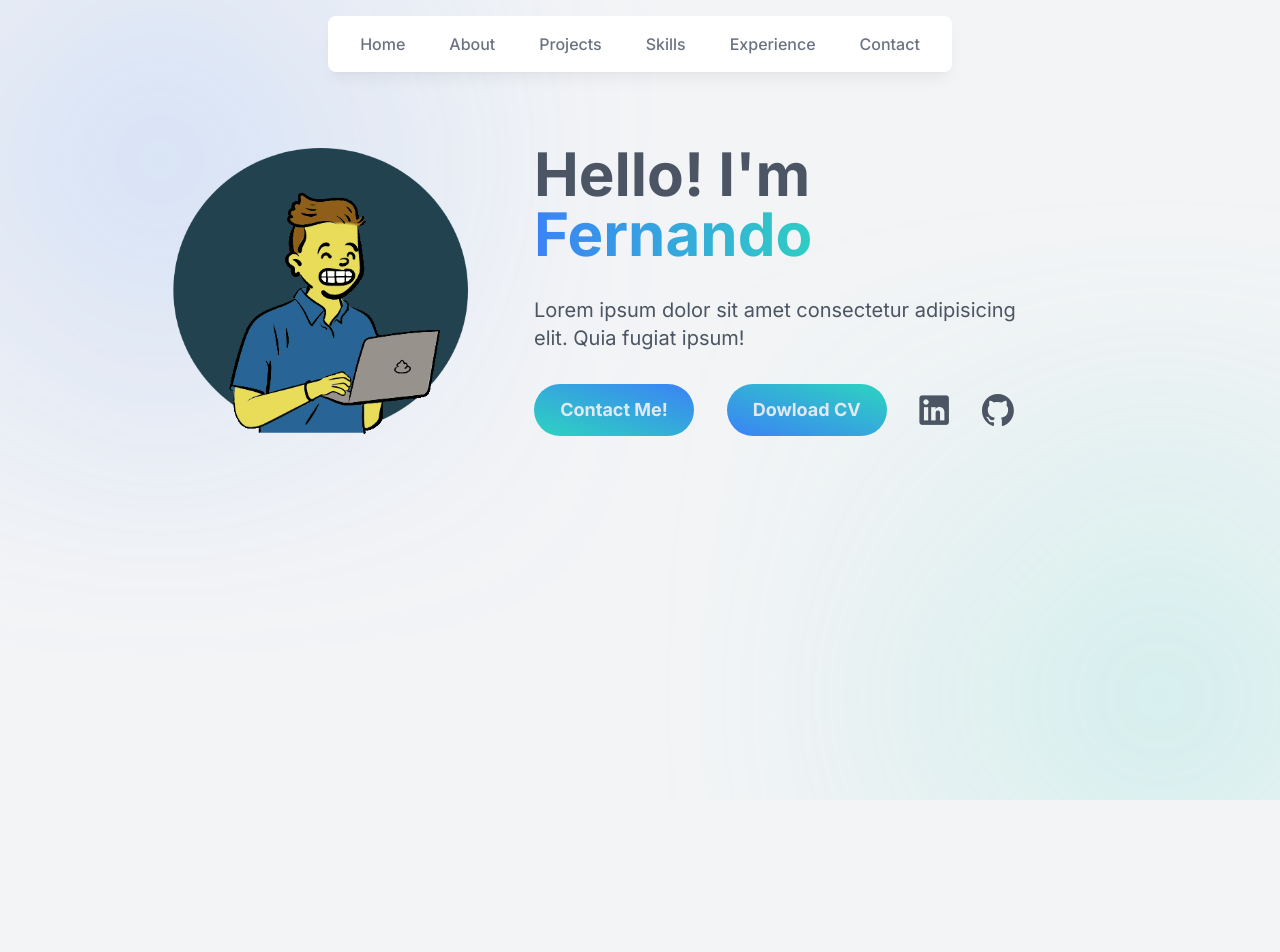
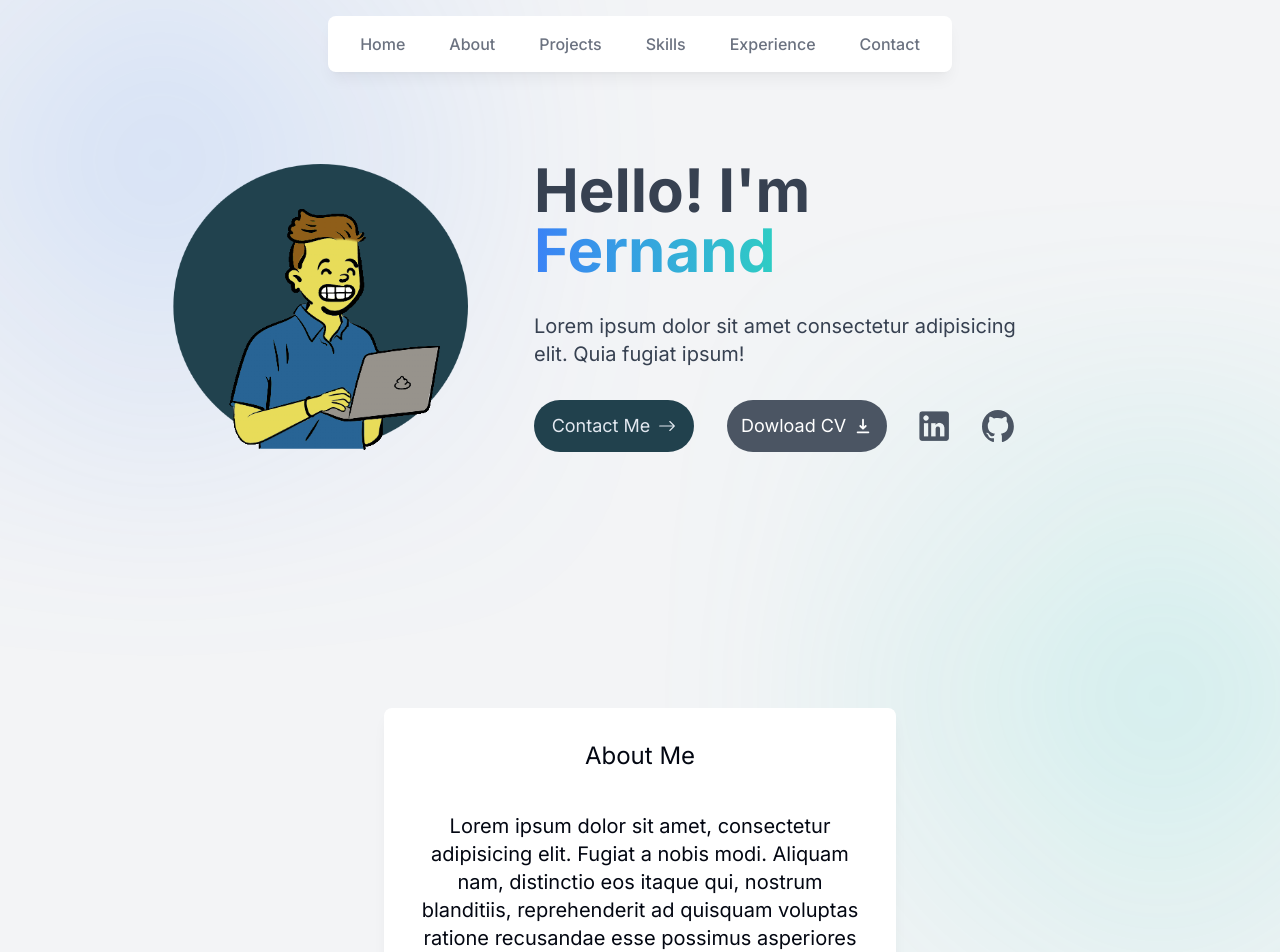
Before and after one commit to Ferclemens/portfolio-v2, a Next.js app: page / in a window 1280 px wide. Shown: the top 952 px of the page. Before the commit the page ends 800 px from the top, so only its background shows below. Built offline with nearby package versions, Linux system fonts and the light colour scheme.

Commit message:
about section done, fixed margin and padding sections

```diff
--- a/app/layout.tsx
+++ b/app/layout.tsx
@@ -18,8 +18,8 @@ export default function RootLayout({
   return (
     <html lang="en">
       <body className={`${inter.className} bg-gray-100 text-gray-950`}>
-        <div className="bg-blue-500 absolute top-14 left-14 h-52 w-52 rounded-full blur-[10rem] z-[-1]"></div>
-        <div className="bg-teal-400 absolute bottom-0 right-4 h-52 w-52 rounded-full blur-[10rem] z-[-1]"></div>
+        <div className="bg-blue-500 fixed top-14 left-14 h-52 w-52 rounded-full blur-[10rem] z-[-1]"></div>
+        <div className="bg-teal-400 fixed bottom-0 right-4 h-52 w-52 rounded-full blur-[10rem] z-[-1]"></div>
         <Header />
         {children}
       </body>
--- a/app/page.tsx
+++ b/app/page.tsx
@@ -1,9 +1,11 @@
+import About from "@/components/about";
 import Intro from "@/components/intro";
 
 export default function Home() {
   return (
     <main className="">
       <Intro />
+      <About />
     </main>
   );
 }
--- /dev/null
+++ b/components/about.tsx
@@ -0,0 +1,21 @@
+import React from "react";
+
+export default function About() {
+  return (
+    <section
+      id="about"
+      className="flex items-center justify-center pt-40 pb-56  mx-7 sm:mx-10 sm:py-20 lg:py-24"
+    >
+      <div className="text-lg sm:text-xl text-center p-8 max-w-lg shadow-lg shadow-black/[0.05] backdrop-blur-xl bg-white rounded-lg">
+        <h3 className="pb-10 text-xl sm:text-2xl">About Me</h3>
+        <p>
+          Lorem ipsum dolor sit amet, consectetur adipisicing elit. Fugiat a
+          nobis modi. Aliquam nam, distinctio eos itaque qui, nostrum
+          blanditiis, reprehenderit ad quisquam voluptas ratione recusandae esse
+          possimus asperiores id. Aliquam nam, distinctio eos itaque qui,
+          nostrum blanditiis, reprehenderit.
+        </p>
+      </div>
+    </section>
+  );
+}
--- a/components/intro.tsx
+++ b/components/intro.tsx
@@ -3,11 +3,14 @@ import Image from "next/image";
 import React from "react";
 import { motion } from "framer-motion";
 import { TypeAnimation } from "react-type-animation";
+import { BsArrowRight } from "react-icons/bs";
+import Link from "next/link";
+import { HiDownload } from "react-icons/hi";
 
 export default function Intro() {
   return (
     <motion.section
-      className="flex items-center justify-center mt-[10rem] mx-7 flex-col-reverse sm:flex-row sm:mx-10 sm:my-[4.3rem] lg:my-20"
+      className="flex items-center justify-center py-40 mx-7 flex-col-reverse sm:flex-row sm:mx-10 sm:py-20 lg:py-24"
       initial={{ y: -100, opacity: 0 }}
       animate={{ y: 0, opacity: 1 }}
     >
@@ -18,7 +21,7 @@ export default function Intro() {
         height={300}
         className="pt-24 sm:p-4 lg:p-0"
       />
-      <div className="text-gray-600 flex flex-col sm:p-4 lg:p-16">
+      <div className="text-gray-700 flex flex-col sm:p-4 lg:p-16">
         <h1 className="text-4xl lg:text-6xl font-bold">
           Hello! I'm <br />
           <span className="text-transparent bg-clip-text bg-gradient-to-r from-blue-500 to-teal-400">
@@ -41,15 +44,18 @@ export default function Intro() {
           ipsum!
         </p>
         <div className="flex justify-between  items-center text-center sm:max-w-[28rem] lg:max-w-[30rem]">
-          <button className="p-3 w-28 sm:w-36 lg:w-40 bg-gradient-to-tr from-teal-400 to-blue-500 rounded-full font-bold text-xs sm:text-sm lg:text-lg text-slate-200 hover:scale-110 transition">
-            Contact Me!
-          </button>
+          <Link
+            href="#contact"
+            className="flex items-center justify-center gap-2 p-3 w-30 sm:w-36 lg:w-40 bg-[#21414d] rounded-full text-xs sm:text-sm lg:text-lg text-slate-200 hover:scale-110 transition"
+          >
+            Contact Me <BsArrowRight className="" />
+          </Link>
           <a
             href="/ferclemens-cv.pdf"
             download
-            className="p-3 w-28 sm:w-36 lg:w-40 bg-gradient-to-tr from-blue-500 to-teal-400 rounded-full font-bold text-xs sm:text-sm lg:text-lg text-slate-200 hover:scale-110 transition"
+            className="flex items-center justify-center gap-2 p-3 w-30 sm:w-36 lg:w-40 bg-gray-600 rounded-full text-xs sm:text-sm lg:text-lg text-white hover:scale-110 transition"
           >
-            Dowload CV
+            Dowload CV <HiDownload className="" />
           </a>
           <a href="https://www.linkedin.com/in/foclemens/" target="_blank">
             <Image
```
